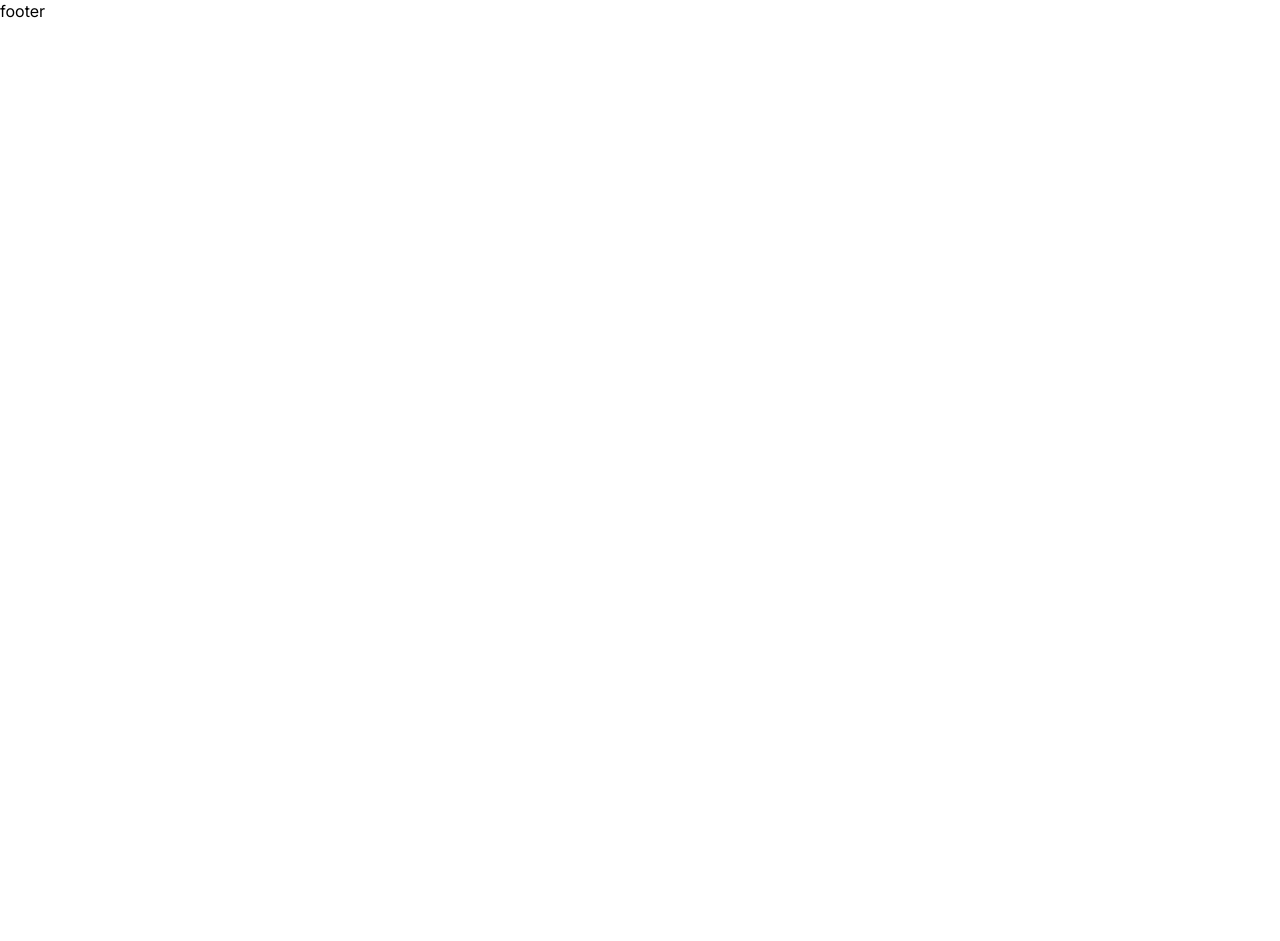
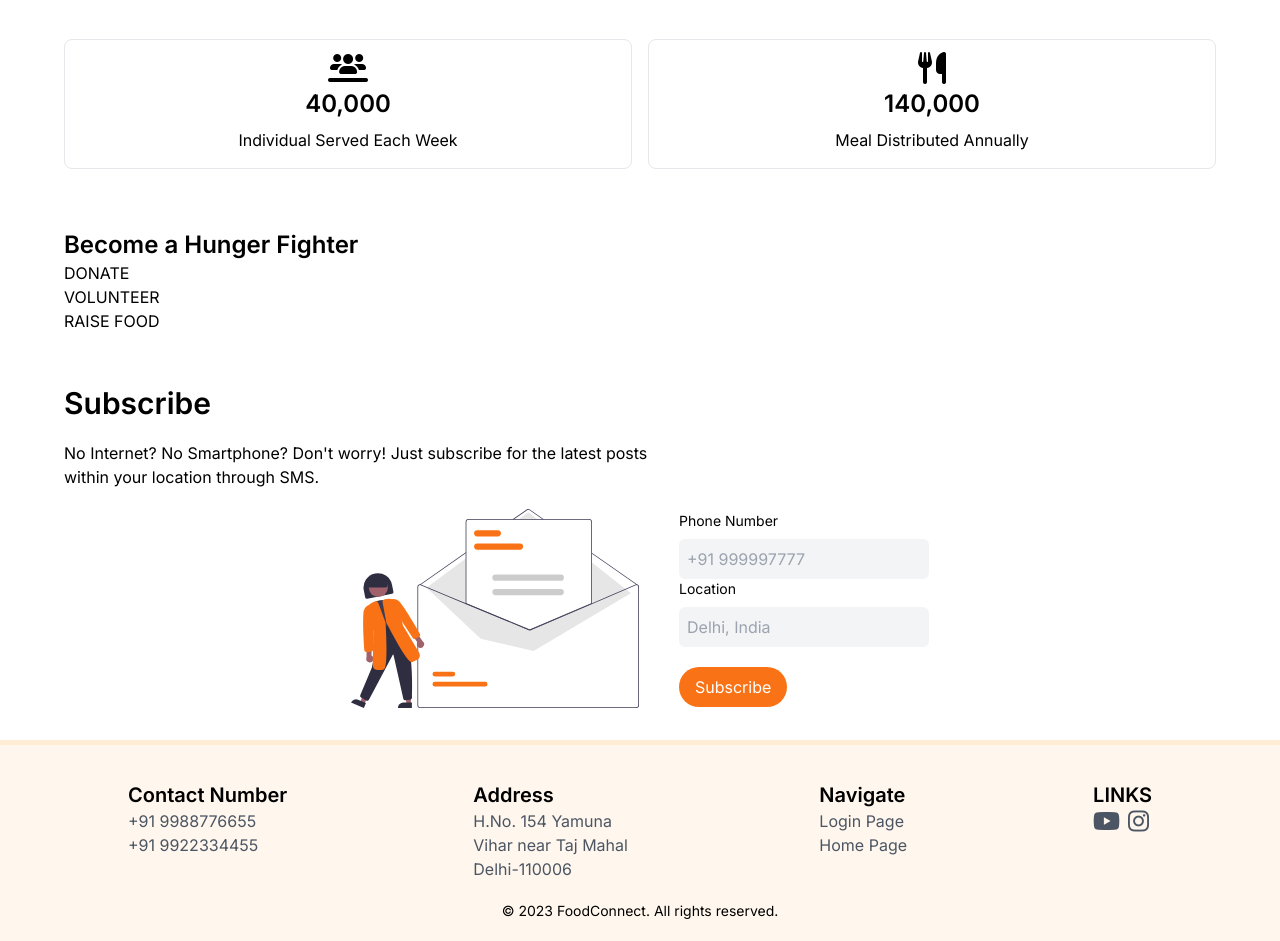
Before and after one commit to HaroonSaifi17/FoodConnect, a React (Vite) app in the folder frontend/: page / in a window 1280 px wide. Shown: the part 420-1361 px from the top of the page. Before the commit the page ends 800 px from the top, so only its background shows below. Built offline with nearby package versions, Linux system fonts and the light colour scheme.

Commit message:
Still making Home Page

```diff
--- /dev/null
+++ b/frontend/src/component/Donate.tsx
@@ -0,0 +1,21 @@
+
+const Donate = () => {
+  return (
+    <div>
+      <div className=" px-[5vw] max-w-screen-2xl py-5">
+        <h2 className="font-semibold text-2xl">Become a Hunger Fighter</h2>
+        <div>
+          <h4>DONATE</h4>
+        </div>
+        <div>
+          <h4>VOLUNTEER</h4>
+        </div>
+        <div>
+          <h4>RAISE FOOD</h4>
+        </div>
+      </div>
+    </div>
+  )
+}
+
+export default Donate
--- a/frontend/src/component/Footer.tsx
+++ b/frontend/src/component/Footer.tsx
@@ -1,7 +1,57 @@
+import { Link } from "react-router-dom";
+
 const Footer = () => {
   return (
-    <div>footer</div>
-  )
-}
+    <footer className="bg-orange-50 border-t-[5px] border-orange-100">
+      <div className="max-w-screen-lg mx-auto w-[90vw] py-5">
+        <div className="flex  gap-5 max-sm:gap-1 max-sm:flex-col  max-sm:text-center justify-between my-2 text-gray-600">
+          <div className=" my-2 sm:max-w-[160px]">
+            <h3 className="font-semibold text-xl text-black">Contact Number</h3>
+            <div>
+              <a className="hover:text-orange-500" href="tel:9199999999">
+                +91 9988776655
+              </a>
+            </div>
+            <div>
+              <a className="hover:text-orange-500" href="tel:91999999999">
+                +91 9922334455
+              </a>
+            </div>
+          </div>
+          <div className=" my-2 sm:max-w-[160px]">
+            <h3 className="font-semibold text-xl text-black">Address</h3>
+            <a
+              href="#"
+              className="hover:text-orange-500 inline-block max-w-[250px]"
+            >
+              H.No. 154 Yamuna Vihar near Taj Mahal Delhi-110006
+            </a>
+          </div>
+          <div className=" my-2 sm:max-w-[160px]">
+            <h3 className="font-semibold text-xl text-black">Navigate</h3>
+            <div>
+              <Link to="/login" className="hover:text-orange-500">Login Page</Link>
+            </div>
+            <div>
+              <Link to="/" className="hover:text-orange-500">Home Page</Link>
+            </div>
+          </div>
+          <div className=" my-2 sm:max-w-[160px]">
+            <h3 className="font-semibold text-xl text-black">LINKS</h3>
+            <a className="hover:text-orange-500" href="#">
+              <i className="fa-brands fa-youtube fa-xl mr-2"></i>
+            </a>
+            <a className="hover:text-orange-500" href="#">
+              <i className="fa-brands fa-instagram fa-xl"></i>
+            </a>
+          </div>
+        </div>
+        <p className="text-center text-black text-sm mt-3">
+          © 2023 FoodConnect. All rights reserved.
+        </p>
+      </div>
+    </footer>
+  );
+};
 
-export default Footer
+export default Footer;
--- a/frontend/src/component/Hero.tsx
+++ b/frontend/src/component/Hero.tsx
@@ -3,18 +3,18 @@ import heroImage from "./../assets/hero.svg";
 
 const Hero = () => {
   return (
-    <div className="bg-red-50 py-9">
+    <div className="bg-orange-50 py-9">
       <div className="flex px-[5vw] items-center mx-auto gap-5 max-md:flex-col justify-center  max-w-screen-2xl mt-8">
         <div className="max-w-lg">
-          <h1 className="text-5xl font-semibold">Feed the <span className="text-orange-600">Hungery</span></h1>
+          <h1 className="text-5xl font-semibold">Feed the Hungery</h1>
           <p className="mt-4">
             FoodConnect is a unified platform which facilitates food and
             emergency support by connecting the govt., non-govt entities,
             individual donors, volunteers and the ones in need all across India.
           </p>
           <div className="flex text-sm flex-wrap gap-2 mt-5">
-          <Link className="py-2 px-4 rounded-full bg-red-500 text-white" to="/need">NEED FOOD</Link>
-          <a className="py-2 px-4 rounded-full bg-green-600 text-white" href="#donate">I WANT TO HELP</a>
+          <Link className="py-2 px-4 rounded-full bg-orange-500 text-white" to="/need">NEED FOOD</Link>
+          <a className="py-2 px-4 rounded-full bg-emerald-500 text-white" href="#donate">I WANT TO HELP</a>
           </div>
         </div>
         <img src={heroImage} className="w-1/3 max-md:w-full" alt="Hero" />
--- a/frontend/src/component/Navbar.tsx
+++ b/frontend/src/component/Navbar.tsx
@@ -6,6 +6,11 @@ const Navbar = () => {
   const toggleNav = () => {
     setNavStatus(!navStatus);
   };
+  const homeClass = location.pathname === "/" ? "active" : "";
+const donateClass = location.pathname.match(/^\/#donate/) ? "active" : "";
+const loginClass = location.pathname.match(/^\/login/) ? "active" : "";
+const contactClass = location.pathname.match(/^\/contact/) ? "active" : "";
+
   return (
     <nav id="home">
       <div className="max-w-screen-2xl  mx-auto py-4 px-[5vw] flex gap-2 justify-between items-center">
@@ -13,21 +18,21 @@ const Navbar = () => {
           <i className="fa-solid fa-plate-wheat mx-2 text-orange-500"></i>Food
           Connect
         </Link>
-        <div className={`max-md:fixed max-md:w-[50vw] z-10 max-md:h-full max-md:bg-orange-50 max-md:shadow duration-100 max-md:top-0 ${
+        <div className={`max-md:fixed max-md:w-[50vw] z-10 max-md:h-full max-md:bg-gray-50 max-md:shadow duration-100 max-md:top-0 ${
             navStatus ? 'right-0' : '-right-[50vw]'
           }`}>
           <ul className="flex gap-4 max-md:flex-col justify-center items-center max-md:h-full">
             <li className="hover:text-orange-500">
-              <Link onClick={toggleNav} to="/">Home</Link>
+              <Link className={homeClass} onClick={toggleNav} to="/">Home</Link>
             </li>
             <li className="hover:text-orange-500">
-              <Link onClick={toggleNav} to="/contact">Contact</Link>
+              <Link className={contactClass} onClick={toggleNav} to="/contact">Contact</Link>
             </li>
             <li className="hover:text-orange-500">
-              <Link onClick={toggleNav} to="/login">Login</Link>
+              <Link className={loginClass} onClick={toggleNav} to="/login">Login</Link>
             </li>
             <li className="hover:text-orange-500">
-              <Link onClick={toggleNav} to="/">Donate</Link>
+              <Link className={donateClass} onClick={toggleNav} to="/">Donate</Link>
             </li>
           </ul>
         </div>
--- /dev/null
+++ b/frontend/src/component/Stats.tsx
@@ -0,0 +1,20 @@
+const Stats = () => {
+  return (
+    <div>
+      <div className=" px-[5vw] text-center flex gap-4 max-w-screen-2xl py-10">
+        <div className="flex-1 border p-4 rounded-lg">
+          <i className="fa-solid fa-users-line fa-2xl"></i>
+          <p className="my-2 font-semibold text-2xl">40,000</p>
+ <h3>Individual Served Each Week</h3>
+        </div>
+        <div className="flex-1 border p-4 rounded-lg" >
+          <i className="fa-solid fa-utensils fa-2xl"></i>
+          <p className="my-2 font-semibold text-2xl">140,000</p>
+ <h3>Meal Distributed Annually</h3>
+        </div>
+      </div>
+    </div>
+  )
+}
+
+export default Stats
--- /dev/null
+++ b/frontend/src/component/Subscribe.tsx
@@ -0,0 +1,48 @@
+import subImage from "./../assets/subscribe.svg";
+
+const Subscribe = () => {
+  return (
+    <div>
+      <div className="px-[5vw] max-w-screen-2xl mx-auto py-8">
+        <h2 className="text-3xl font-semibold">Subscribe</h2>
+        <p className="my-5 max-w-[600px]">
+          No Internet? No Smartphone? Don't worry! Just subscribe for the latest
+          posts within your location through SMS.
+        </p>
+        <div className="flex gap-10 justify-center items-center">
+          <img className="w-1/4" src={subImage} alt=""></img>
+          <div>
+            <form>
+              <p className="text-sm">Phone Number</p>
+              <input
+                className="bg-gray-100 p-2 rounded-md mt-2"
+                placeholder="+91 999997777"
+                type="number"
+                name="number"
+                value=""
+              ></input>
+              <p className="text-sm">Location</p>
+              <input
+                className="bg-gray-100 p-2 rounded-md mt-2"
+                type="text"
+                placeholder="Delhi, India"
+                name="lication"
+                value=""
+              ></input>
+              <div>
+                <button
+                  className="py-2 px-4 mt-5 rounded-full bg-orange-500 text-white"
+                  type="submit"
+                >
+                  Subscribe
+                </button>
+              </div>
+            </form>
+          </div>
+        </div>
+      </div>
+    </div>
+  );
+};
+
+export default Subscribe;
--- a/frontend/src/index.css
+++ b/frontend/src/index.css
@@ -8,3 +8,6 @@
   scroll-behavior: smooth;
   font-family: 'Inter', sans-serif;
 }
+.active{
+  color: #f97316;
+}
--- a/frontend/src/pages/Home.tsx
+++ b/frontend/src/pages/Home.tsx
@@ -1,12 +1,17 @@
-import React from 'react'
-import Hero from '../component/Hero'
+import Hero from "../component/Hero";
+import Subscribe from "../component/Subscribe";
+import Stats from "../component/Stats";
+import Donate from "../component/Donate";
 
 const Home = () => {
   return (
-  <>
-  <Hero/>
-  </>
-  )
-}
+    <>
+      <Hero />
+      <Stats />
+      <Donate />
+      <Subscribe />
+    </>
+  );
+};
 
-export default Home
+export default Home;
```
Also changed, not shown: frontend/src/assets/hero.svg, frontend/src/assets/subscribe.svg (added).
